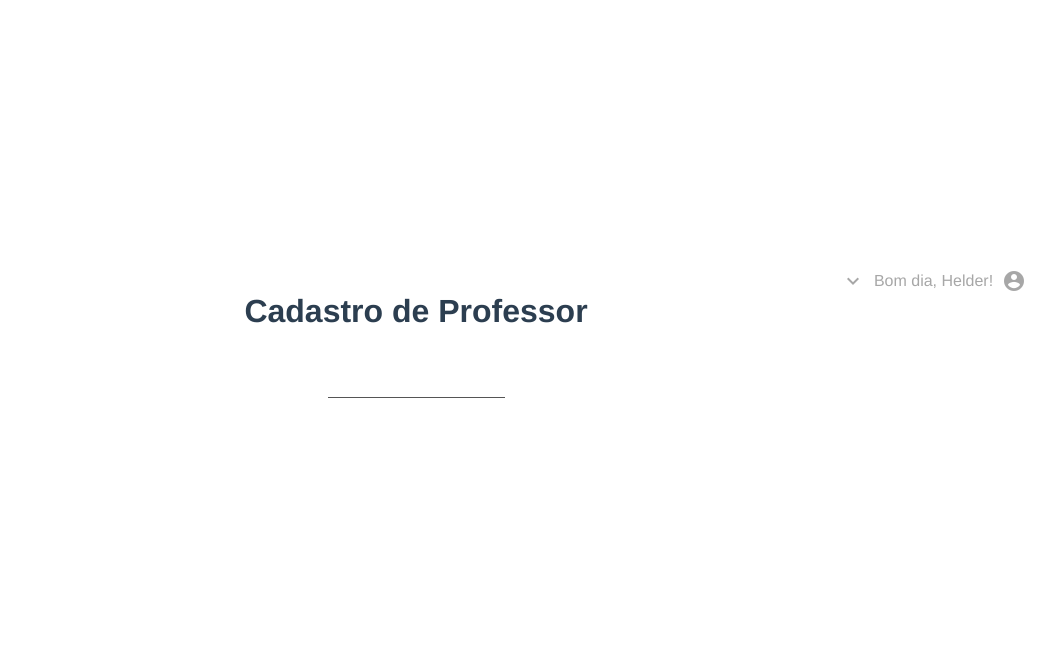
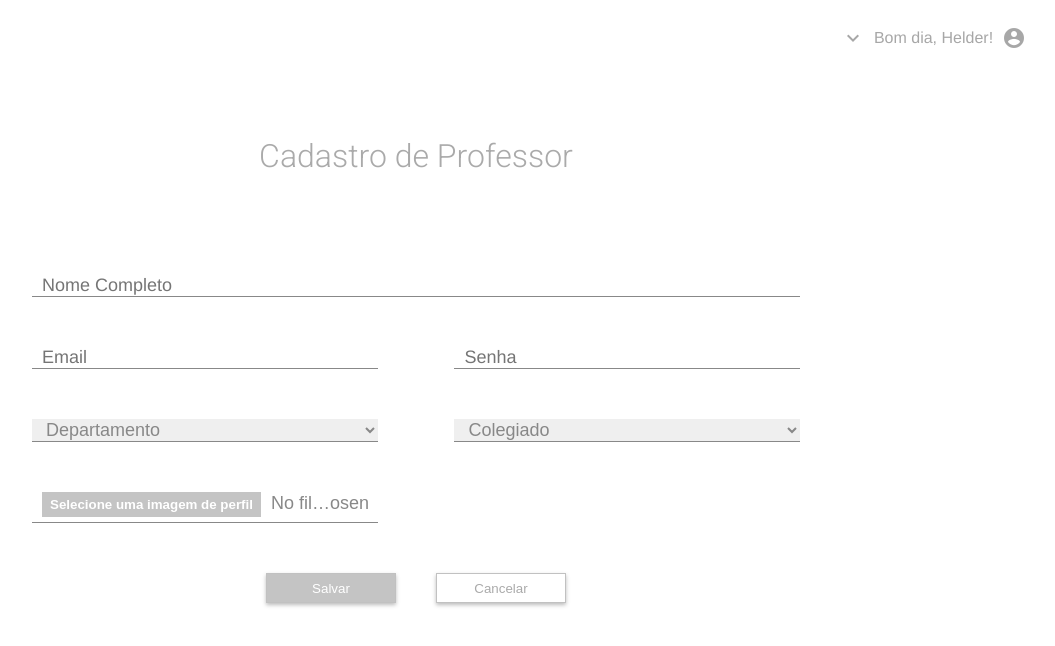
Before and after one commit to akelesis/swat, a Vue app: page /professor-register in a window 1280 px wide. Shown: the top 646 px of the page, without its empty margins (224-1279 px from the left). Built offline with nearby package versions, Linux system fonts and the light colour scheme.

Commit message:
finalização das minhas telas

```diff
--- a/src/components/ResultCard.vue
+++ b/src/components/ResultCard.vue
@@ -1,14 +1,15 @@
 <template>
   <section @click="redirectPage" class="result-card">
       <div class="img-container">
-          <img src="https://via.placeholder.com/135x85/FFFFFF/C1C1C1/?text=NO_IMAGE" alt="">
+          <img v-if="!tcc.tcc_cover_url" src="https://via.placeholder.com/135x85/FFFFFF/C1C1C1/?text=NO_IMAGE" alt="">
+          <img v-if="tcc.tcc_cover_url" :src="tcc.tcc_cover_url" alt="">
       </div>
       <div class="description-container">
-          <p>Titulo: Metodologias avançadissimas em sistemas esp...</p>
-          <p>Autor: S. Giacomin, Paulo</p>
-          <p>Ano: 2015</p>
+          <p>Titulo: {{tcc.tcc_title}}</p>
+          <p>Autor: {{tcc.tcc_author}}</p>
+          <p>Ano: {{tcc.tcc_year}}</p>
           <div class="card-row">
-            <p>Ano: Tecnologia da Informação</p>
+            <p>Area: {{tcc.tcc_area}}</p>
             <p v-if="status">Status: <span :class="status">{{status}}</span></p>
           </div>
       </div>
@@ -17,9 +18,10 @@
 
 <script>
 export default {
-    props: ['status'],
+    props: ['status', 'tcc'],
     methods: {
         redirectPage() {
+            this.$store.commit("setSelected", this.tcc)
             this.$router.push("/article-details")
         }
     }
--- a/src/components/ResultPanel.vue
+++ b/src/components/ResultPanel.vue
@@ -1,6 +1,6 @@
 <template>
   <section class="result-panel">
-      <ResultCard v-for="card in cards" :key="card" />
+      <ResultCard v-for="result in results" :key="result.tcc_id" :tcc="result" />
   </section>
 </template>
 
@@ -12,8 +12,21 @@ export default {
     },
     data() {
         return {
-            cards:[0, 1, 2, 3, 4]
+
         }
+    },
+    methods: {
+        printResults() {
+            console.log(this.results)
+        }
+    },
+    computed: {
+        results() {
+            return this.$store.state.searchResult
+        }
+    },
+    mounted() {
+        this.printResults();
     }
 }
 </script>
--- a/src/components/SearchBar.vue
+++ b/src/components/SearchBar.vue
@@ -27,16 +27,36 @@
 </template>
 
 <script>
+import axios from "axios"
+import baseURL from "../global"
+
 export default {
     data() {
         return {
             search: "",
-            checked: ""
+            checked: "",
+            options: {
+                author: "/searchAuthor/",
+                title: "/searchTitle/",
+                year: "/searchYear/",
+                area: "/searchArea/"
+            },
+            result: []
         }
     },
     methods: {
-        redirectToResult() {
-            this.$router.push("/search-result")
+        async redirectToResult() {
+            try {
+                this.result = await axios.get(baseURL + this.options[this.checked] + this.search)
+                    .then(res => res.data)
+
+                this.$store.commit("setSearchResult", this.result)
+                this.$router.push("/search-result")
+            }
+            catch(err) {
+                console.log(err)
+            }
+
         }
     }
 }
--- /dev/null
+++ b/src/global.js
@@ -0,0 +1,3 @@
+const baseURL = "http://localhost:5000"
+
+module.exports = baseURL;
--- a/src/store/index.js
+++ b/src/store/index.js
@@ -6,7 +6,9 @@ Vue.use(Vuex)
 
 export default new Vuex.Store({
   state: {
-    user: {}
+    user: {},
+    searchResult: [],
+    selected: {}
   },
   mutations: {
     setUser(state, user){
@@ -20,6 +22,12 @@ export default new Vuex.Store({
       else{
           delete axios.defaults.headers.common['Authorization']
       }
+    },
+    setSearchResult(state, result) {
+      state.searchResult = result;
+    },
+    setSelected(state, selected) {
+      state.selected = selected
     }
   },
   actions: {
--- a/src/views/ArticleDetails.vue
+++ b/src/views/ArticleDetails.vue
@@ -8,7 +8,7 @@
         <input
           type="text"
           class="name-input-details"
-          v-model="article.title"
+          v-model="tcc.tcc_title"
           disabled
         />
       </div>
@@ -16,13 +16,13 @@
         <input
           type="text"
           class="input-details"
-          v-model="article.author"
+          v-model="tcc.tcc_author"
           disabled
         />
         <input
           type="text"
           class="input-details"
-          v-model="article.orientador"
+          v-model="professor.teacher_name"
           disabled
         />
       </div>
@@ -30,20 +30,20 @@
         <input
           type="text"
           class="input-details"
-          v-model="article.area"
+          v-model="tcc.tcc_area"
           disabled
         />
         <input
           type="text"
           class="input-details"
-          v-model="article.grau"
+          v-model="tcc.tcc_specialization"
           disabled
         />
       </div>
       <textarea
         name=""
         id="article-description"
-        v-model="article.description"
+        v-model="tcc.tcc_comments"
         cols="30"
         rows="10"
         disabled
@@ -54,25 +54,38 @@
 </template>
 
 <script>
+import axios from "axios"
+import baseURL from "../global"
+
 export default {
   data() {
     return {
-      article: {
-        title: "Metodologias avançadissimas em sistemas especialistas",
-        author: "S. Giacomin, Paulo",
-        orientador: "C. Almeida, Helder",
-        area: "Tecnologia da Informação",
-        grau: "Doutorado",
-        description:
-          "Lorem ipsum dolor sit amet, consectetur adipisicing elit. Atque omnis nam debitis inventore maiores! Laudantium modi ipsam unde, accusantium id quam alias laboriosam velit ex nisi sequi quisquam. Totam, at.",
-      },
+      professor: {}
     };
   },
   methods: {
-      returnPage() {
-          this.$router.push("/search-result")
+    returnPage() {
+      this.$router.push("/search-result");
+    },
+    async getProfessor() {
+      try{
+        this.professor = await axios.get(baseURL + "/teacher/" + this.tcc.teacher_id)
+          .then(res => res.data)
       }
+      catch(err) {
+        console.log(err)
+      }
+
+    }
   },
+  computed: {
+    tcc() {
+      return this.$store.state.selected
+    }
+  },
+  mounted(){
+    this.getProfessor()
+  }
 };
 </script>
 
--- a/src/views/ProfessorRegister.vue
+++ b/src/views/ProfessorRegister.vue
@@ -5,20 +5,94 @@
       <h1>Cadastro de Professor</h1>
 
       <div class="form-container">
-        <div class="name-container">
-            <input type="text" class="name-input" />
+        <div class="line-container">
+          <input
+            type="text"
+            placeholder="Nome Completo"
+            v-model="professor.name"
+            class="line-input"
+          />
+        </div>
+        <div class="line-container">
+          <input
+            type="email"
+            placeholder="Email"
+            v-model="professor.email"
+            class="half-input"
+          />
+          <input
+            type="password"
+            placeholder="Senha"
+            v-model="professor.password"
+            class="half-input"
+          />
+        </div>
+        <div class="line-container">
+          <select v-model="professor.department" class="half-input">
+            <option value="">Departamento</option>
+            <option value="Exatas e tecnologicas">Exatas e tecnologicas</option>
+          </select>
+          <select v-model="professor.college" class="half-input">
+            <option value="">Colegiado</option>
+            <option value="Ciência da Computação">Ciência da Computação</option>
+          </select>
+        </div>
+        <div class="line-container">
+          <input
+            type="file"
+            class="half-input"
+            id="profile-pic-input"
+            accept="image/jpg, image/png"
+            @change="getImage"
+          />
         </div>
       </div>
-
+      <div class="btn-container">
+        <button class="save-btn" v-on:click="sendRegister">Salvar</button>
+        <button class="cancel-btn">Cancelar</button>
+      </div>
     </div>
   </div>
 </template>
 
 <script>
+import axios from "axios"
+
 import Header from "../components/Header";
 export default {
   components: {
     Header,
+  },
+  data() {
+    return {
+      professor: {
+        department: "",
+        college: "",
+      },
+    };
+  },
+  methods: {
+    getImage(event) {
+
+      this.professor.photograph = event.target.files[0];
+    },
+    sendRegister() {
+        this.professor.confirm_password = this.professor.password
+
+        const fd = new FormData();
+        fd.append("photograph", this.professor.photograph);
+
+        fd.append("teacher_name", this.professor.name)
+        fd.append("teacher_email", this.professor.email)
+        fd.append("teacher_password",this.professor.password)
+        fd.append("teacher_department", this.professor.department)
+        fd.append("teacher_collegiate", this.professor.college)
+        fd.append("teacher_confirm_password", this.professor.password)
+
+        axios.post("http://localhost:5000/teacher", fd)
+            .then(res => console.log(res.data))
+            .catch(err => console.log(err))
+    }
   },
 };
 </script>
@@ -28,27 +102,112 @@ export default {
   align-self: flex-start;
 }
 
-    .professor-register {
+.register-form-container {
+  font-family: "Roboto", sans-serif;
   display: flex;
   flex-direction: column;
   justify-content: center;
   align-items: center;
+  color: #aaaaaa;
 
   height: 80vh;
 }
 
-    .form-container{
-        width: 80vw;
+.register-form-container h1 {
+  font-weight: 300;
+}
+
+.form-container {
+  width: 60vw;
   margin-top: 50px;
 }
 
-    .name-container {
+.line-container {
+  margin-top: 50px;
+  width: 100%;
+  display: flex;
+  justify-content: space-between;
+}
+
+.line-input {
+  font-size: 18px;
+  border: none;
+  border-bottom: 1px solid #888;
+  color: #aaa;
+  outline: none;
+  padding-left: 10px;
   width: 100%;
 }
 
-    .name-input {
+.half-input {
+  font-size: 18px;
   border: none;
-        border-bottom: 1px solid #555;
+  border-bottom: 1px solid #888;
   outline: none;
+  color: #888;
+  padding-left: 10px;
+  width: 45%;
+}
+
+.btn-container {
+  margin-top: 50px;
+  width: 300px;
+  display: flex;
+  justify-content: space-between;
+}
+
+.save-btn,
+.cancel-btn {
+  width: 130px;
+  height: 30px;
+  border: 1px solid #c1c1c1;
+  transition: 0.2s;
+  box-shadow: 0 2px 4px #0004;
+}
+
+.save-btn {
+  background-color: #c4c4c4;
+  color: #fff;
+}
+
+.cancel-btn {
+  background-color: #fff;
+  color: #aaaaaa;
+}
+
+.save-btn:hover,
+.cancel-btn:hover {
+  filter: brightness(90%);
+}
+
+#profile-pic-input::-webkit-file-upload-button {
+  display: none;
+}
+
+#profile-pic-input::before {
+  content: "Selecione uma imagem de perfil";
+}
+
+#profile-pic-input::before {
+  margin-right: 10px;
+  display: inline-block;
+  background: #c4c4c4;
+  color: #fff;
+  padding: 5px 8px;
+  outline: none;
+  white-space: nowrap;
+  -webkit-user-select: none;
+  cursor: pointer;
+  font-weight: 700;
+  font-size: 10pt;
+  margin-bottom: 5px;
+}
+
+#profile-pic-input:hover::before {
+  background-color: #aaaaaa;
+}
+
+#profile-pic-input:active::before {
+  background: -webkit-linear-gradient(to top, #e3e3e3, #f9f9f9);
 }
 </style>
```
Lines whose indentation alone changed are shown as unchanged.
